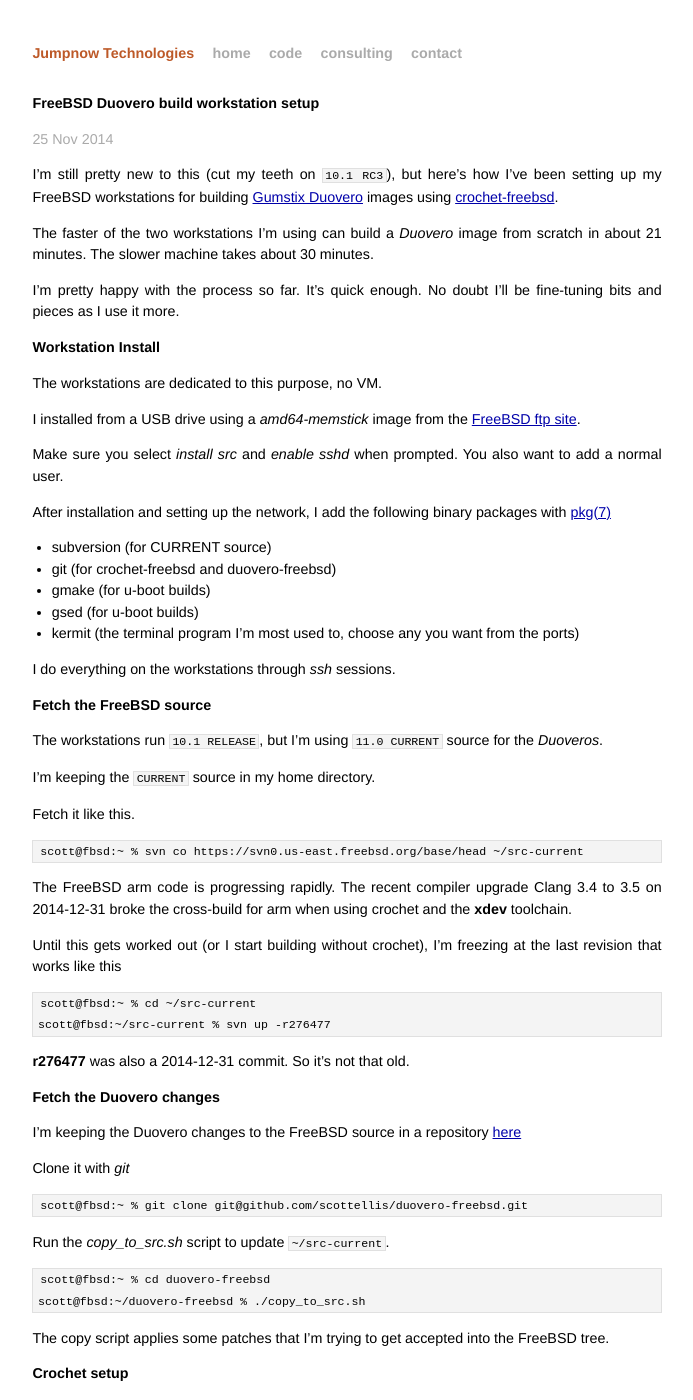
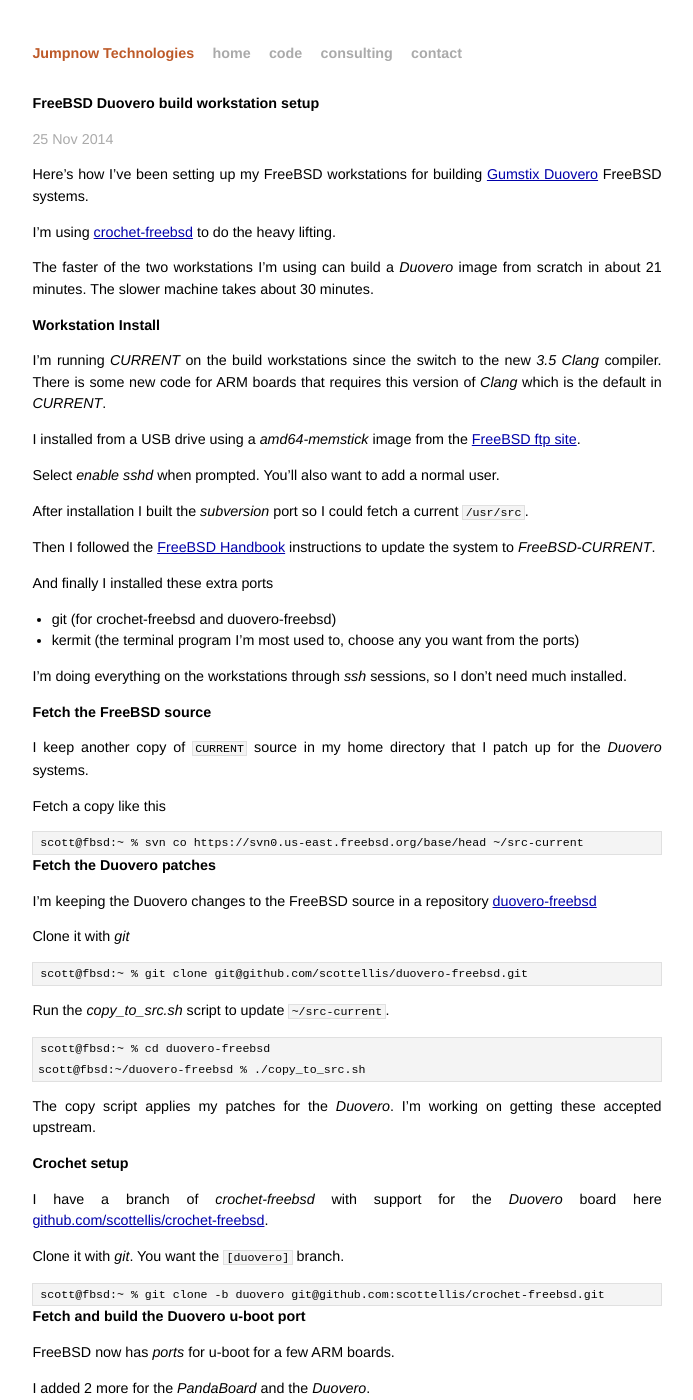
Before and after one commit to jumpnow/jumpnowtek-site, a Jekyll site: the page built from _posts/2014-11-30-FreeBSD-Duovero-build-workstation-setup.md, in a window 1280 px wide and 1400 px high. Shown: the whole window, without its empty margins (293-986 px from the left). Built offline with Jekyll 4.4.1, drawn with Linux system fonts in a browser that asks for light colours; some of the changed text lies outside the part shown.

Commit message:
Update fbsd workstation doc

```diff
--- a/_posts/2014-11-30-FreeBSD-Duovero-build-workstation-setup.md
+++ b/_posts/2014-11-30-FreeBSD-Duovero-build-workstation-setup.md
@@ -7,53 +7,43 @@
 tags: [freebsd, gumstix, duovero, crochet]
 ---
 
-I'm still pretty new to this (cut my teeth on `10.1 RC3`), but here's how I've been setting up my FreeBSD workstations for building [Gumstix Duovero][duovero] images using [crochet-freebsd][crochet].
+Here's how I've been setting up my FreeBSD workstations for building [Gumstix Duovero][duovero] FreeBSD systems.
+
+I'm using [crochet-freebsd][crochet] to do the heavy lifting.
 
 The faster of the two workstations I'm using can build a *Duovero* image from scratch in about 21 minutes. The slower machine takes about 30 minutes.
 
-I'm pretty happy with the process so far. It's quick enough. No doubt I'll be fine-tuning bits and pieces as I use it more.
-
 ### Workstation Install
 
-The workstations are dedicated to this purpose, no VM.
+I'm running *CURRENT* on the build workstations since the switch to the new *3.5 Clang* compiler. There is some new code for ARM boards that requires this version of *Clang* which is the default in *CURRENT*.
 
 I installed from a USB drive using a *amd64-memstick* image from the [FreeBSD ftp site][freebsd-download].
 
-Make sure you select *install src* and *enable sshd* when prompted. You also want to add a normal user.
+Select *enable sshd* when prompted. You'll also want to add a normal user.
 
-After installation and setting up the network, I add the following binary packages with [pkg(7)][pkg]
+After installation I built the *subversion* port so I could fetch a current `/usr/src`.
 
-* subversion (for CURRENT source)
+Then I followed the [FreeBSD Handbook][fbsd-handbook-current-stable] instructions to update the system to *FreeBSD-CURRENT*.
+
+And finally I installed these extra ports
+
 * git (for crochet-freebsd and duovero-freebsd)
-* gmake (for u-boot builds)
-* gsed (for u-boot builds)
 * kermit (the terminal program I'm most used to, choose any you want from the ports)
 
-
-I do everything on the workstations through *ssh* sessions.
+I'm doing everything on the workstations through *ssh* sessions, so I don't need much installed.
 
 ### Fetch the FreeBSD source
 
-The workstations run `10.1 RELEASE`, but I'm using `11.0 CURRENT` source for the *Duoveros*.
+I keep another copy of `CURRENT` source in my home directory that I patch up for the *Duovero* systems.
 
-I'm keeping the `CURRENT` source in my home directory.
-
-Fetch it like this.
+Fetch a copy like this
 
     scott@fbsd:~ % svn co https://svn0.us-east.freebsd.org/base/head ~/src-current
 
-The FreeBSD arm code is progressing rapidly. The recent compiler upgrade Clang 3.4 to 3.5 on 2014-12-31 broke the cross-build for arm when using crochet and the **xdev** toolchain.
 
-Until this gets worked out (or I start building without crochet), I'm freezing at the last revision that works like this
+### Fetch the Duovero patches
 
-    scott@fbsd:~ % cd ~/src-current
-	scott@fbsd:~/src-current % svn up -r276477
-
-**r276477** was also a 2014-12-31 commit. So it's not that old.
-
-### Fetch the Duovero changes
-
-I'm keeping the Duovero changes to the FreeBSD source in a repository [here][duovero-freebsd]
+I'm keeping the Duovero changes to the FreeBSD source in a repository [duovero-freebsd][duovero-freebsd]
 
 Clone it with *git*
 
@@ -64,7 +54,7 @@
     scott@fbsd:~ % cd duovero-freebsd
     scott@fbsd:~/duovero-freebsd % ./copy_to_src.sh
 
-The copy script applies some patches that I'm trying to get accepted into the FreeBSD tree.
+The copy script applies my patches for the *Duovero*. I'm working on getting these accepted upstream.
 
 ### Crochet setup
 
@@ -75,30 +65,29 @@
     scott@fbsd:~ % git clone -b duovero git@github.com:scottellis/crochet-freebsd.git
 
 
-### Fetch the u-boot source code
+### Fetch and build the Duovero u-boot port
 
-Use ftp to download a tar ball
+FreeBSD now has *ports* for u-boot for a few ARM boards.
 
-    scott@fbsd:~ % ftp ftp://ftp.denx.de/pub/u-boot/u-boot-2014.10.tar.bz2
+I added 2 more for the *PandaBoard* and the *Duovero*.
 
-Unpack u-boot in the *crochet-freebsd* directory
+You can grab the *shar* archives [here][shar-download].
 
-    scott@fbsd:~ % cd crochet-freebsd
-    scott@fbsd:~/crochet-freebsd % tar xf ../u-boot-2014.10.tar.bz2
+As root untar them to `/usr/ports/sysutils` like this
 
-That's a onetime process unless the u-boot patches in `crochet-freebsd/board/Duovero/files` change.
+    # cd /usr/ports/sysutils
+    # sh path/to/u-boot-duovero.shar
 
-If so, delete the `~/crochet-freebsd/u-boot-2014.10/` directory and untar it again.
+That should create a new directory `/usr/ports/sysutils/u-boot-duovero`
 
-### Building xdev tools
+Build the port as normal
 
-As root, run the following to build the FreeBSD arm cross-dev tools
+    # cd /usr/ports/sysutils/u-boot-duovero
+    # make install clean
 
-    root@fbsd:~ # cd /usr/src
+The binaries will be installed in `/usr/local/share/u-boot/u-boot-duovero` which is where the *crochet* scripts will look for them.
 
-    root@fbsd:/usr/src # make XDEV=arm XDEV_ARCH=armv6 WITH_GCC=1 WITH_GCC_BOOTSTRAP=1 WITHOUT_CLANG=1 WITHOUT_CLANG_BOOTSTRAP=1 WITHOUT_CLANG_IS_CC=1 WITHOUT_TESTS=1 xdev
-
-That's a onetime process.
+Using the u-boot *port*, the *xdev* tools are no longer required when using *crochet*.
 
 ### Tmpfs work directory (optional)
 
@@ -142,9 +131,10 @@
     FREEBSD_BUILDKERNEL_EXTRA_ARGS="-j10"
 
     option AutoSize
-    option UsrSrc
 
-    #IMAGE_SIZE=$((1024 * 1000 * 1000))
+    # uncomment these together
+    #option UsrSrc
+    #IMAGE_SIZE=$((4096 * 1000 * 1000))
 
     customize_freebsd_partition () {
         pw moduser root -V etc/ -w yes
@@ -162,7 +152,7 @@
 
 The *AutoSize* option adds a script to expand the filesystem on the SD card at boot.
 
-The *UsrSrc* option installs `FREEBSD_SRC` onto the SD card as `/usr/src`.
+The *UsrSrc* option installs `FREEBSD_SRC` onto the SD card as `/usr/src`. You also need to increase the initial SD card image size if installing source.
 
 The lines in the *customize\_freebsd\_partition()* function do the following
 
@@ -179,27 +169,15 @@
 
 And example of a full build output is [here][crochet-build].
 
-When it's done, you'll have an image you can [dd(1)][dd] to an SD card under `WORKDIR`.
+When it's done, you'll have an image in `WORKDIR` that you can [dd(1)][dd] to an SD card.
 
-If you used a *tmpfs*, then be sure to copy the image somewhere permanent or you'll lose it on reboot.
-
-### Smaller image files
-
-The default images I'm building are 4GB uncompressed. That's big enough to include the source code. They compress to around *~400 MB* which is still pretty big.
-
-If you want smaller image without including a populated `/usr/src` do the following
-
-1. Comment or remove the `option UsrSrc` line in `config-duovero.sh`
-2. Uncomment the `IMAGE_SIZE` line in `config-duovero.sh` to generate a `1GB` image
-
-You don't have to do a full-rebuild. Just delete the image file from `WORKDIR` and run *crochet* again. It should only take a minute or so.
-
-The default `4GB` image size comes from `crochet-freebsd/board/Duovero/setup.sh`.
+If you used a *tmpfs* and want to save the image, then be sure to copy the image somewhere permanent or you'll lose it on reboot. I don't usually bother with this since images build so quickly.
 
 [duovero]: https://store.gumstix.com/index.php/category/43/
 [crochet]: https://github.com/kientzle/crochet-freebsd
-[freebsd-download]: ftp://ftp.freebsd.org/pub/FreeBSD/releases/ISO-IMAGES/10.1/
-[pkg]: http://www.freebsd.org/cgi/man.cgi?query=pkg&apropos=0&sektion=0&manpath=FreeBSD+10.1-RELEASE&arch=default&format=html
+[freebsd-download]: ftp://ftp.freebsd.org/pub/FreeBSD/snapshots/amd64/amd64/ISO-IMAGES/11.0/
+[fbsd-handbook-current-stable]: http://www.freebsd.org/doc/en_US.ISO8859-1/books/handbook/current-stable.html
+[shar-download]: http://jumpnowtek.com/downloads/freebsd/ports
 [crochet-scottellis]: https://github.com/scottellis/crochet-freebsd
 [duovero-freebsd]: https://github.com/scottellis/duovero-freebsd
 [tmpfs]: http://www.freebsd.org/cgi/man.cgi?query=tmpfs&apropos=0&sektion=0&manpath=FreeBSD+10.1-RELEASE&arch=default&format=html
```
